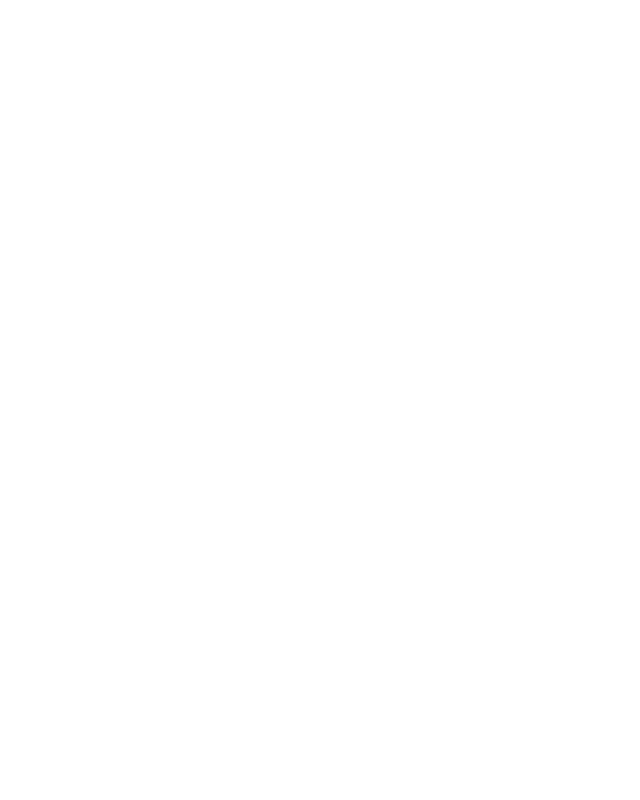
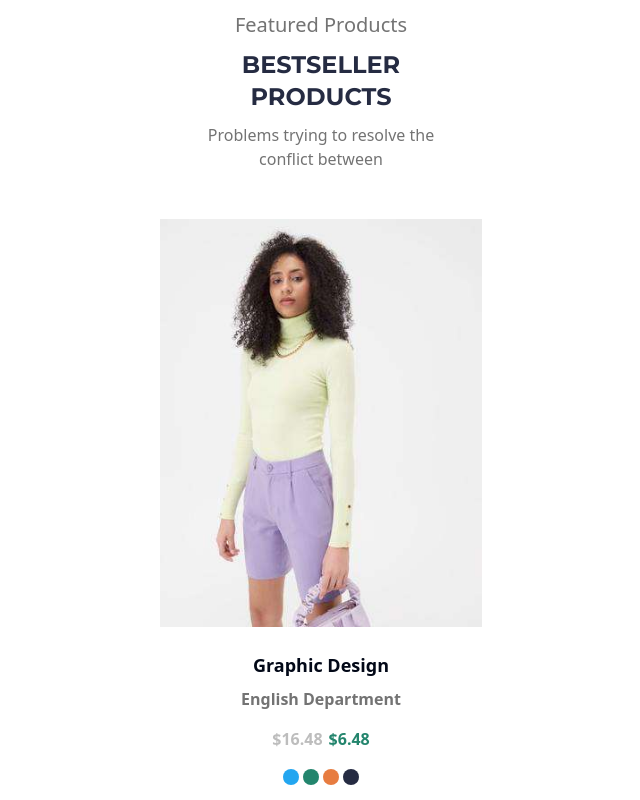
Before and after one commit to berkbogac-akgunes/my_ecommerce_project, a React (Vite) app: page /home in a window 1280 px wide. Shown: the part 1760-2560 px from the top of the page, without its empty margins (319-959 px from the left). Before the commit the page ends 1691 px from the top, so only its background shows below. Built offline with nearby package versions, Linux system fonts and the light colour scheme.

Commit message:
add mobile product cards

```diff
--- /dev/null
+++ b/src/components/ProductCard.jsx
@@ -0,0 +1,31 @@
+/* eslint-disable react/prop-types */
+export function ProductCard(props) {
+    const {item} = props
+    return(
+        <>
+        <section className = "mt-12">
+          <div className ="flex flex-col text-center items-center">
+            <img
+            className ="h-[27rem] object-cover pb-4"
+            src = {item.src}
+            title= {item.title}
+            />
+            <div className = "pb-6">
+                <h5 className = "font-bold text-lg mb-2">{item.productTitle}</h5>
+                <p className = "font-bold text-[#737373] mb-3">{item.productExplanation}</p>
+                <div className = "flex text-center justify-center mb-3">
+                    <h5 className = "font-bold text-base mr-1.5 text-[#BDBDBD]">{item.oldPrice}</h5>
+                    <h5 className = "font-bold text-base text-[#23856D]">{item.newPrice}</h5>
+                </div>
+                <div className = "">
+                <span className="h-4 w-4 bg-[#23A6F0] rounded-full mr-1 inline-block"></span>
+                <span className="h-4 w-4 bg-[#23856D] rounded-full mr-1 inline-block"></span>
+                <span className="h-4 w-4 bg-[#E77C40] rounded-full mr-1 inline-block"></span>
+                <span className="h-4 w-4 bg-[#252B42] rounded-full inline-block"></span>
+                </div>
+            </div>
+          </div>
+        </section>
+        </>
+    )
+}
--- /dev/null
+++ b/src/components/ProductCardsGroup.jsx
@@ -0,0 +1,28 @@
+import product1 from "../assets/images/product1.jpeg"
+import product2 from "../assets/images/product2.jpeg"
+import product3 from "../assets/images/product3.jpeg"
+import product4 from "../assets/images/product4.jpeg"
+import product5 from "../assets/images/product5.jpeg"
+import product6 from "../assets/images/product6.jpeg"
+import product7 from "../assets/images/product7.jpeg"
+import product8 from "../assets/images/product8.jpeg"
+import { ProductCard } from "./ProductCard";
+
+export function ProductCardsGroup() {
+    const cardInfo = [
+        {title: "product1", src: product1, productTitle: "Graphic Design", productExplanation: "English Department", oldPrice: "$16.48", newPrice: "$6.48"},
+        {title: "product2", src: product2, productTitle: "Graphic Design", productExplanation: "English Department", oldPrice: "$16.48", newPrice: "$6.48"},
+        {title: "product3", src: product3, productTitle: "Graphic Design", productExplanation: "English Department", oldPrice: "$16.48", newPrice: "$6.48"},
+        {title: "product4", src: product4, productTitle: "Graphic Design", productExplanation: "English Department", oldPrice: "$16.48", newPrice: "$6.48"},
+        {title: "product5", src: product5, productTitle: "Graphic Design", productExplanation: "English Department", oldPrice: "$16.48", newPrice: "$6.48"},
+        {title: "product6", src: product6, productTitle: "Graphic Design", productExplanation: "English Department", oldPrice: "$16.48", newPrice: "$6.48"},
+        {title: "product7", src: product7, productTitle: "Graphic Design", productExplanation: "English Department", oldPrice: "$16.48", newPrice: "$6.48"},
+        {title: "product8", src: product8, productTitle: "Graphic Design", productExplanation: "English Department", oldPrice: "$16.48", newPrice: "$6.48"},
+    ]
+
+    return (
+        cardInfo.map((item, index) => {
+            return <ProductCard key={index} item={item}/>
+        })
+    )
+}
--- a/src/layout/PageContent.jsx
+++ b/src/layout/PageContent.jsx
@@ -1,7 +1,9 @@
+import { ProductCardsGroup } from "@/components/ProductCardsGroup";
 import { ShopCardGroup } from "@/components/ShopCardGroup";
 
 export function PageContent() {
     return(
+        <>
         <section className = "bg-[#FAFAFA]">
         <div className = "py-20 gap-y-12 mx-10 md:mx-60">
             <div className = "flex flex-col text-center gap-y-2.5">
@@ -13,5 +15,16 @@
             </div>
         </div>
         </section>
+        <section className = "py-20 mx-10 md:mx-60">
+            <div className = "flex flex-col text-center items-center gap-y-2.5">
+                <h4 className = "flex flex-wrap font-normal text-xl text-[#737373]">Featured Products</h4>
+                <h3 className = "flex flex-wrap justify-center w-[15rem] mont font-bold text-2xl text-[#252B42]">BESTSELLER PRODUCTS</h3>
+                <p className = "flex flex-wrap justify-center w-[16rem] font-normal text-[#737373]">Problems trying to resolve the conflict between </p>
+            </div>
+            <div className = "">
+                <ProductCardsGroup/>
+            </div>
+        </section>
+        </>
     )
 }
```
